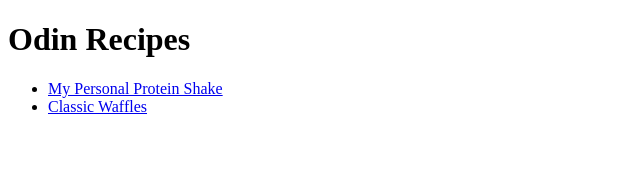
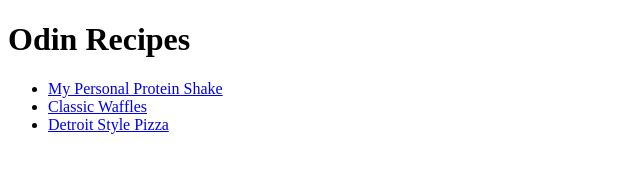
Before and after one commit to jaehyuneyea/odin_recipes, a plain HTML site: page index.html in a window 1280 px wide. Shown: the whole page, without its empty margins (0-640 px from the left). Drawn offline with Linux system fonts and the light colour scheme.

Commit message:
Update index.html for detroit style pizza

```diff
--- a/index.html
+++ b/index.html
@@ -10,6 +10,7 @@
     <ul>
       <li><a href="./recipes/protein_shake.html">My Personal Protein Shake</a></li>
       <li><a href="./recipes/classic_waffles.html">Classic Waffles</a></li>
+      <li><a href="./recipes/detroit_style_pizza.html">Detroit Style Pizza</a></li>
     </ul>
 
   </body>
```
